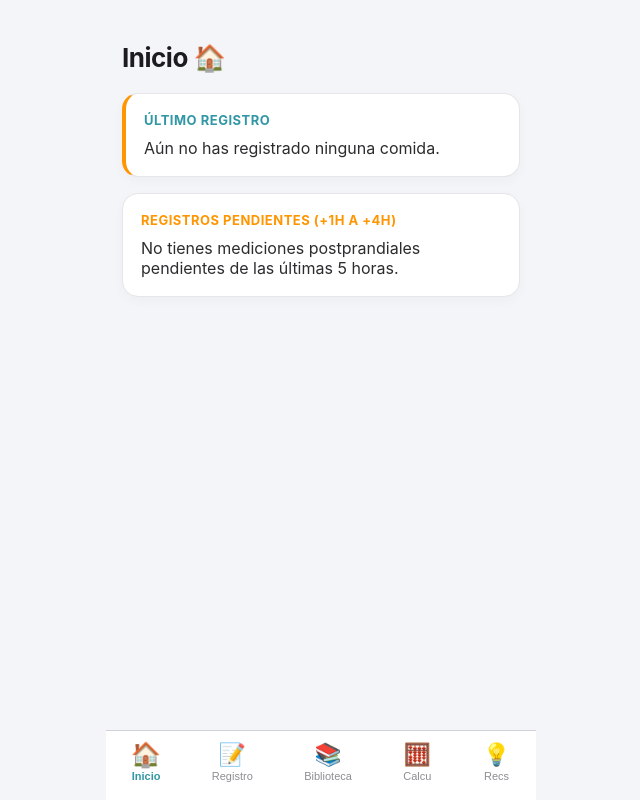
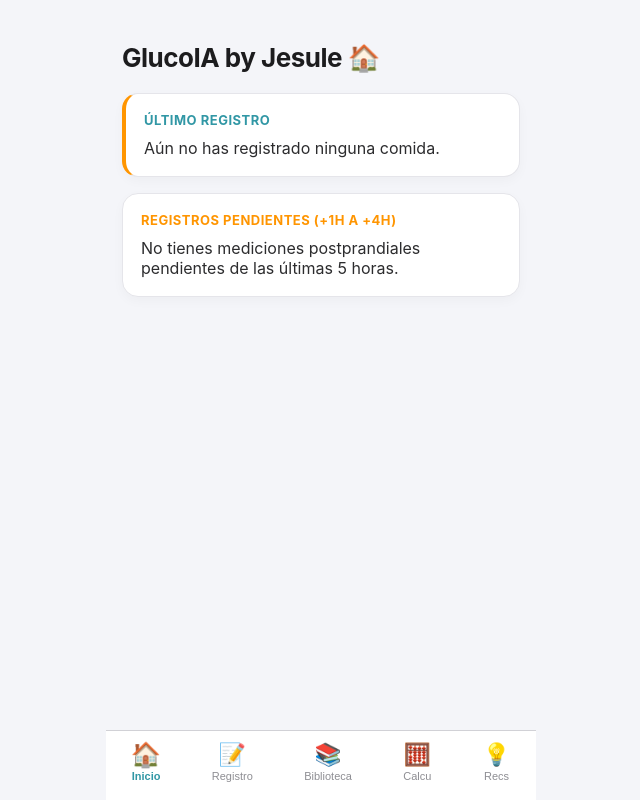
Before and after one commit to diabetico14/Diabetes-App, a plain HTML site: page index.html in a window 1280 px wide. Shown: the whole page, without its empty margins (319-959 px from the left). Drawn offline with Linux system fonts and the light colour scheme.

Commit message:
Update index.html

```diff
--- a/index.html
+++ b/index.html
@@ -260,7 +260,7 @@
 <div class="app-container">
 
   <section id="tab-inicio" class="tab-content active">
-    <h2>Inicio 🏠</h2>
+    <h2>GlucoIA by Jesule 🏠</h2>
 
     <div class="card alert-card">
       <h4>Último registro</h4>
```
